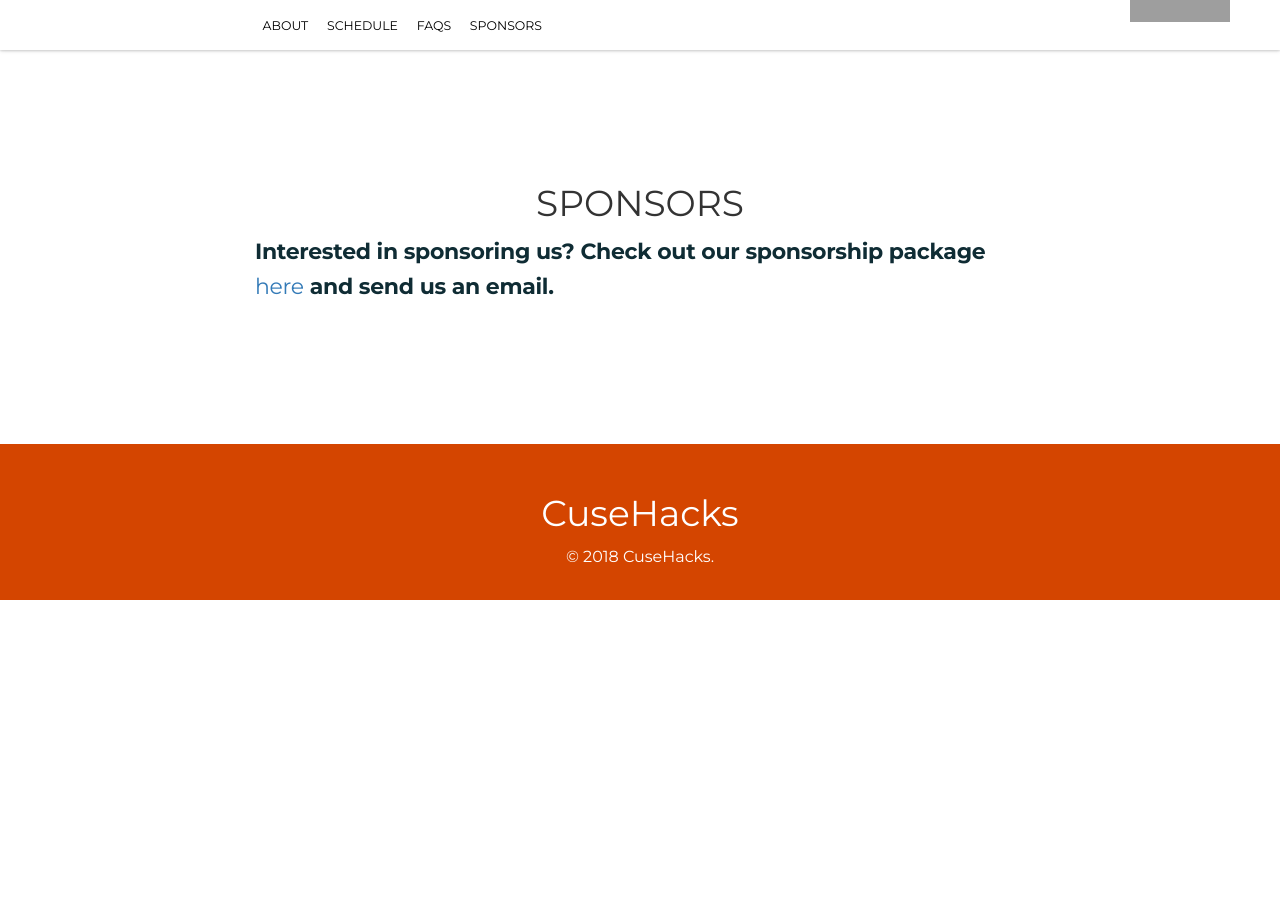
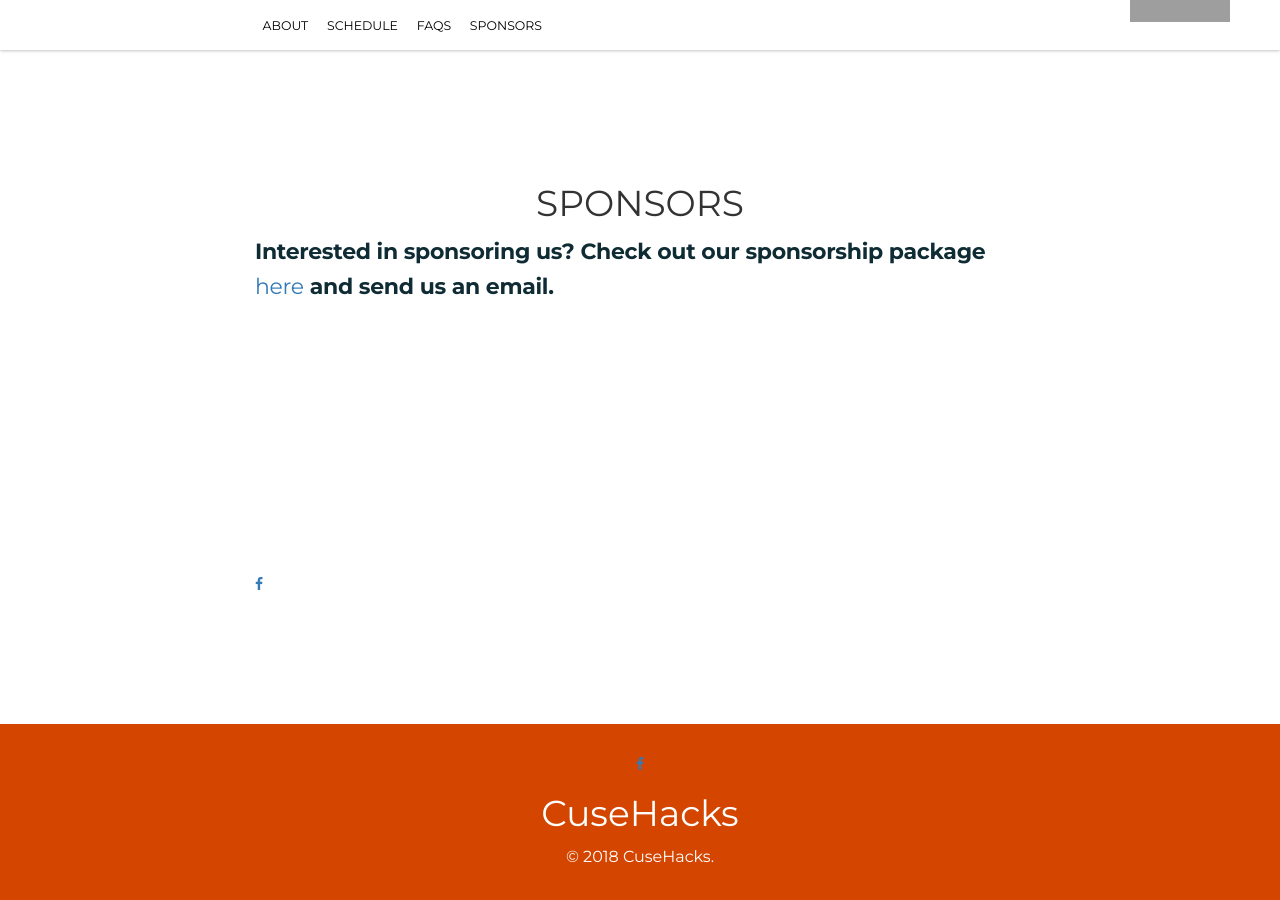
Before and after one commit to innovateorange/cusehacks, a Jekyll site: the page built from index.html, in a window 1280 px wide and 900 px high, scrolled down 3303 px. Built offline with Jekyll 4.4.1, drawn with Linux system fonts in a browser that asks for light colours; nearby versions of some CDN libraries; before the commit the page ends 3903 px from its top, so only the background shows below that; grey boxes are pictures that could not be loaded.

Commit message:
lets see what happens

```diff
--- a/_layouts/default.html
+++ b/_layouts/default.html
@@ -9,6 +9,8 @@
 
     <section class="footer">
       <div class="container text-center">
+        <a target="_blank" class="social__icon" href="https://www.facebook.com/wellesleyhack/"><i class="fa fa-facebook" aria-hidden="true"></i></a>
+
         <h1>{{ site.event.name }}</h1>
         <!-- <h3>&copy; 2016 {{ site.event.name }}. Template by <a href="https://github.com/nlaz">Niko Lazaris</a>.</h3> -->
         <h3>&copy; 2018 {{ site.event.name }}. </h3>
--- a/index.html
+++ b/index.html
@@ -80,3 +80,11 @@
     <!-- </div> -->
   </div>
 </section>
+
+<section class="about" id="section-footer">
+  <div class="container">
+      <div class="col md-12">
+        <a target="_blank" class="social__icon" href="https://www.facebook.com/wellesleyhack/"><i class="fa fa-facebook" aria-hidden="true"></i></a>
+      </div>
+  </div>
+</section>
```
